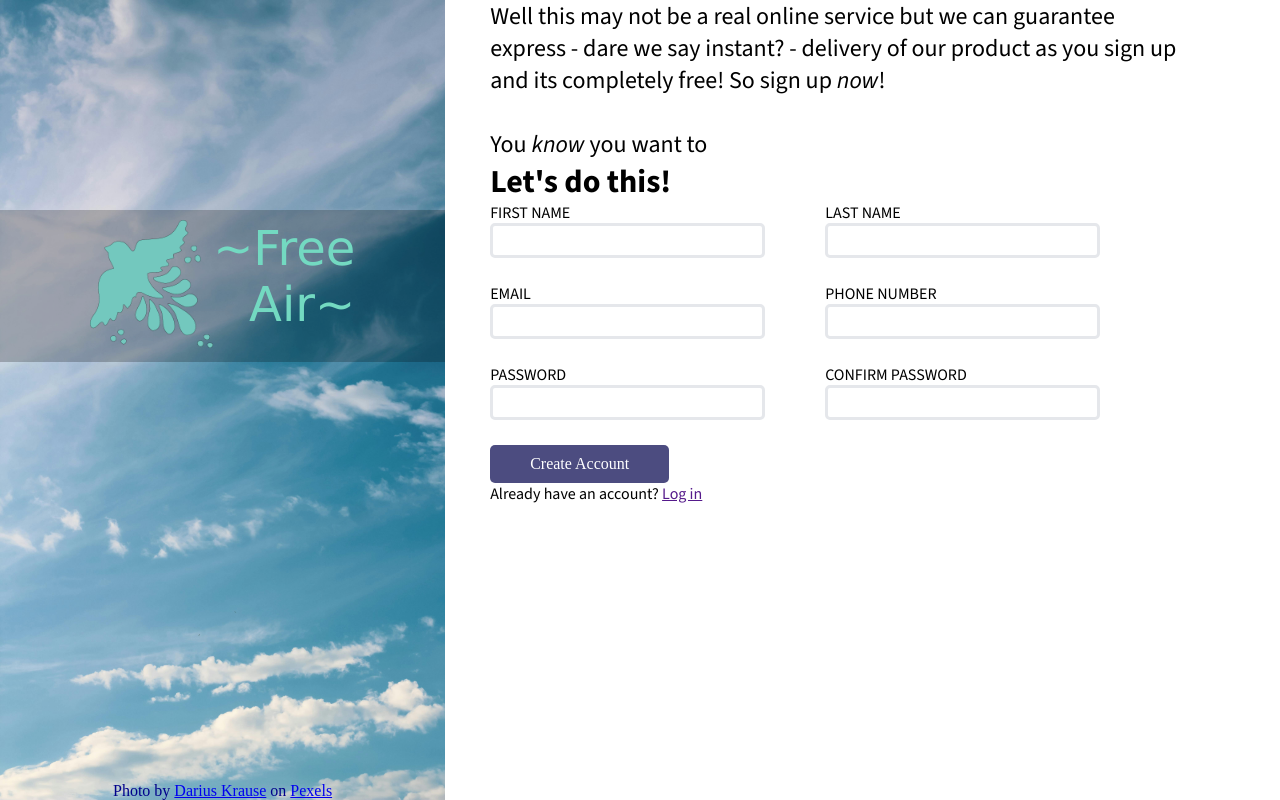
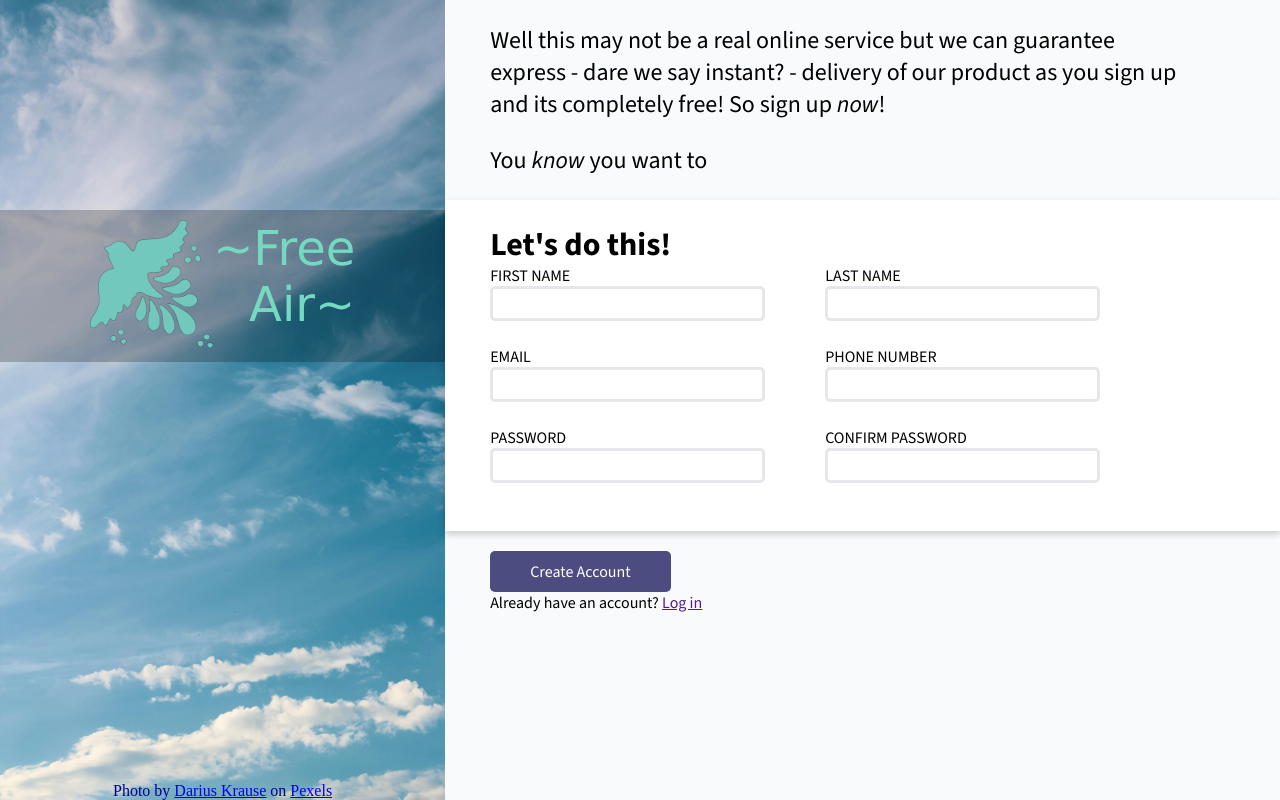
Before and after one commit to MinoshkaBocarro/sign-up-form, a plain HTML site: page index.html in a window 1280 px wide. Drawn offline with nearby package versions, Linux system fonts and the light colour scheme; a web font is replaced by a local one.

Commit message:
Add .form-background styling

```diff
--- a/index.html
+++ b/index.html
@@ -23,7 +23,10 @@
             </div>
         </div>
         <div class="main-container">
-            <div class="intro">Well this may not be a real online service but we can guarantee express - dare we say instant? - delivery of our product as you sign up and its completely free! So sign up <em>now</em>!<br><br>You <em> know</em> you want to</div>
+            <div class="intro">
+                <p>Well this may not be a real online service but we can guarantee express - dare we say instant? - delivery of our product as you sign up and its completely free! So sign up <em>now</em>!</p>
+                <p>You <em> know</em> you want to</p>
+            </div>
             <form action="" method="POST">
                 <div class="form-background">
                     <h1>Let's do this!</h1>
--- a/style.css
+++ b/style.css
@@ -33,12 +33,15 @@ body {
     flex: 1 1 auto;
     display: flex;
     flex-direction: column;
-    min-width: 495px;
     height: 100vh;
-    padding-left: 45px;
+    background-color: #F9FAFB;
 }
 
-
+.intro,
+button,
+.log-in-link {
+margin-left: 45px;
+}
 
 
 .logo-container {
@@ -84,6 +87,12 @@ body {
 
 
 
+.form-background {
+    background-color: white;
+    padding: 23px 0 23px 45px;
+    box-shadow: 0px 3px 7px 0px rgba(0,0,0,0.2);
+}
+
 .intro {
     font-size: 1.5rem;
     width: 700px;
@@ -118,14 +127,9 @@ li > div {
 button,
 input,
 label {
-    font-family: inherit;
     font-size: 100%;
     display: block;
     appearance: none;
-}
-
-label {
-
 }
 
 input {
@@ -143,6 +147,7 @@ button {
     border-style: none;
     border-color: transparent;
     border-image: none;
+    margin-top: 20px;
 }
 
 /* style :visited */
```
